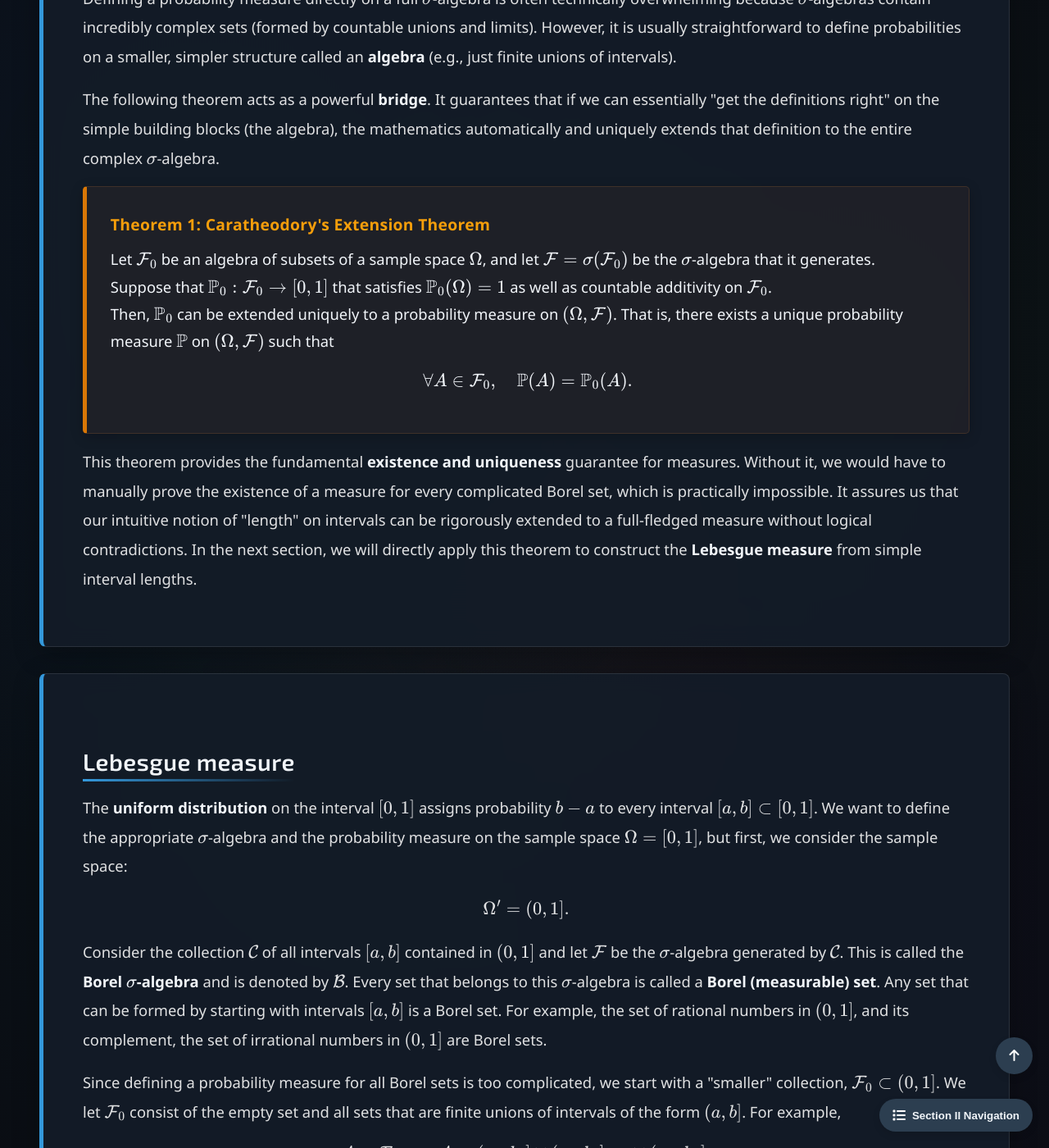
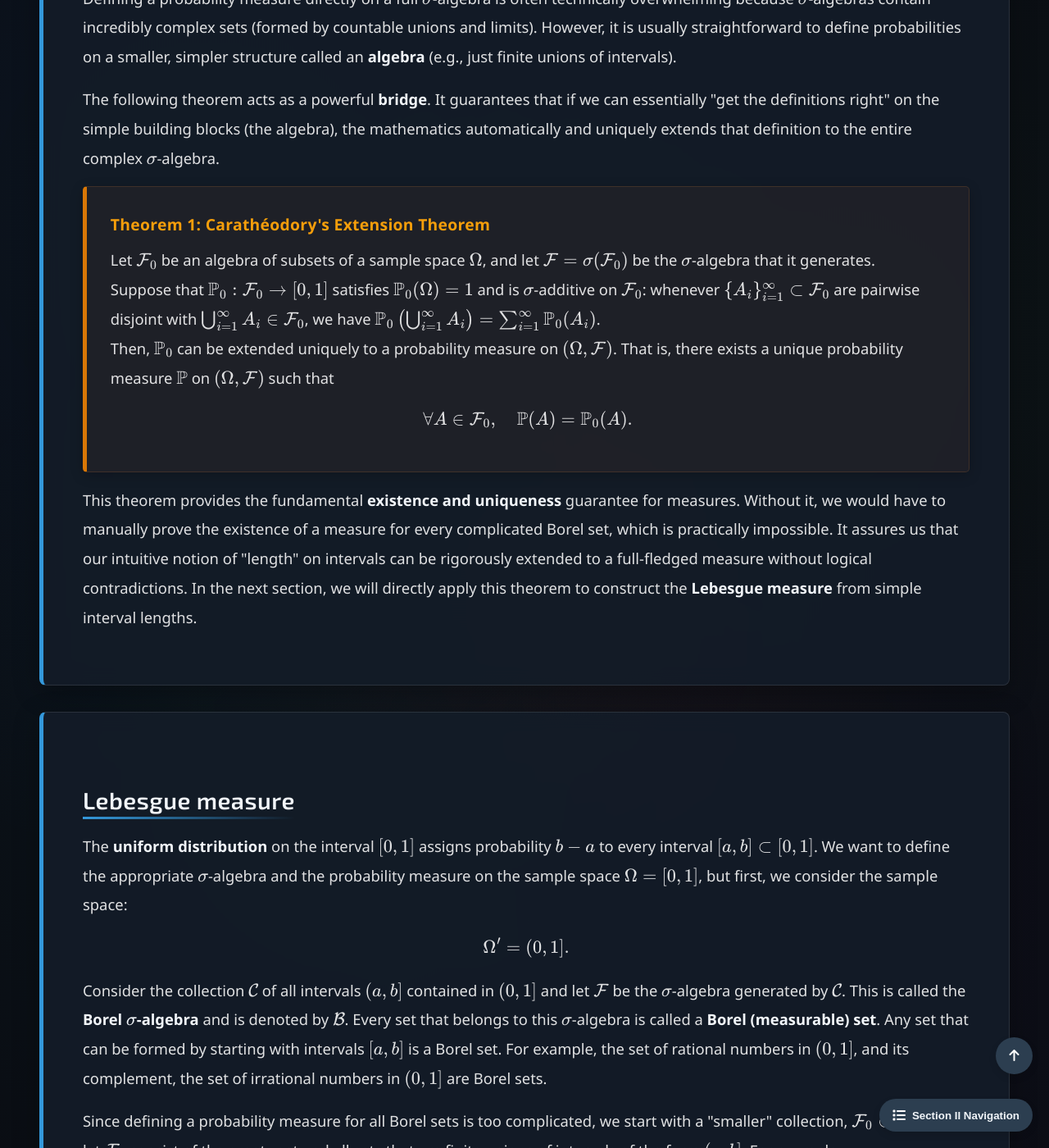
Before and after one commit to Yusukey01/yusukey01.github.io, a Jekyll site: the page built from Mathematics/Calculus/measure.html, in a window 1280 px wide and 1400 px high, scrolled down 6164 px. Shown: the whole window at 82% size. Built offline with Jekyll 4.4.1, drawn with Linux system fonts in a browser that asks for light colours; some of the changed text lies outside the part shown.

Commit message:
fix text

```diff
--- a/Mathematics/Calculus/measure.html
+++ b/Mathematics/Calculus/measure.html
@@ -100,7 +100,7 @@ uses_python: false
                     \]
                     and an elementary outcome is an infinite sequence such as:
                     \[
-                    \omega =  \{1, 1, 4, 3, 1, 5, \cdots\}.
+                    \omega =  (1, 1, 4, 3, 1, 5, \cdots ).
                 \]
                 </p>
                 <p>
@@ -136,7 +136,7 @@ uses_python: false
                 <ol style="padding-left: 40px;">
                     <li>\(\emptyset \in \mathcal{F}\).</li>
                     <li>If \(A \in \mathcal{F}\), then \(A^c \in \mathcal{F}\).</li>
-                    <li>If \(\forall i \in \mathbb{N}, A_i \in \mathcal{F}\), then \(\bigcup_{i =1}^{\infty} A_i \in \mathcal{F}\).</li>
+                    <li>If \(\{A_i\}_{i=1}^{\infty} \subset \mathcal{F}\), then \(\bigcup_{i =1}^{\infty} A_i \in \mathcal{F}\).</li>
                 </ol>
                 <br>
                 An <strong>event</strong> \(A\) is called an <strong>\(\mathcal{F}\)-measurable set</strong>, or simply a measurable set. The pair
@@ -248,18 +248,22 @@ uses_python: false
                 </p>
 
                 <div class="theorem">
-                    <span class="theorem-title">Theorem 1: Caratheodory's Extension Theorem</span>
+                    <span class="theorem-title">Theorem 1: Carathéodory's Extension Theorem</span>
+                    <p>
                         Let \(\mathcal{F}_0\) be an algebra of subsets of a sample space \(\Omega\), and
                         let \(\mathcal{F} = \sigma(\mathcal{F}_0)\) be the \(\sigma\)-algebra that it generates.
                         <br>
-                    Suppose that \(\mathbb{P}_0 : \mathcal{F}_0 \to [0, 1]\) that satisfies \(\mathbb{P}_0(\Omega) = 1\)
-                    as well as countable additivity on \(\mathcal{F}_0\).
+                        Suppose that \(\mathbb{P}_0 : \mathcal{F}_0 \to [0, 1]\) satisfies \(\mathbb{P}_0(\Omega) = 1\)
+                        and is \(\sigma\)-additive on \(\mathcal{F}_0\): whenever \(\{A_i\}_{i=1}^{\infty} \subset \mathcal{F}_0\)
+                        are pairwise disjoint with \(\bigcup_{i=1}^{\infty} A_i \in \mathcal{F}_0\), we have
+                        \(\mathbb{P}_0\left(\bigcup_{i=1}^{\infty} A_i\right) = \sum_{i=1}^{\infty} \mathbb{P}_0(A_i)\).
                         <br>
                         Then, \(\mathbb{P}_0\) can be extended uniquely to a probability measure on \((\Omega, \mathcal{F})\).
                         That is, there exists a unique probability measure \(\mathbb{P}\) on \((\Omega, \mathcal{F})\) such that
                         \[
                         \forall A \in \mathcal{F}_0, \quad \mathbb{P}(A) = \mathbb{P}_0(A).
                     \]
+                    </p>
                 </div>
 
                 <p>
@@ -281,7 +285,7 @@ uses_python: false
                     \[
                     \Omega' = (0, 1].
                     \]
-                    Consider the collection \(\mathcal{C}\) of all intervals \([a, b]\) contained in \((0, 1]\) and let \(\mathcal{F}\) be
+                    Consider the collection \(\mathcal{C}\) of all intervals \((a, b]\) contained in \((0, 1]\) and let \(\mathcal{F}\) be
                     the \(\sigma\)-algebra generated by \(\mathcal{C}\). This is called the <strong>Borel \(\sigma\)-algebra</strong> and is
                     denoted by \(\mathcal{B}\). Every set that belongs to this \(\sigma\)-algebra is called a <strong>Borel (measurable) set</strong>.
                     Any set that can be formed by starting with intervals \([a, b]\) is a Borel set. For example,
@@ -327,8 +331,11 @@ uses_python: false
 
                 <div class="proof">
                     <span class="proof-title">Revisit our Problem:</span>
+                    <p>
                         Remember, in the previous section, we encountered the following problem:
-                    <br>
+                    </p>
+
+                    <p>
                         Consider the <strong>Dirichlet function</strong>:
                         \[
                         f(x)=
@@ -341,12 +348,15 @@ uses_python: false
                         \[
                         \int_0^1 f(x)dx
                         \]
-                    <br>
+                    </p>
+
+                    <p>
                         Now, we can see the interval \([0, 1]\) as the sample space \(\Omega\). The smallest \(\sigma\)-algebra that contains
                         every interval \([a, b] \subset [0, 1]\) is the <strong>Borel \(\sigma\)-algebra</strong>. Moreover,
                         the Dirichlet function is measurable with respect to the Borel \(\sigma\)-algebra because both the set of
                         rationals: \(\mathbb{Q} \cap [0, 1]\) and irrationals \([0, 1] \setminus \mathbb{Q}\) are Borel sets. Therefore, in short,
                         the Dirichlet function is <strong>Lebesgue measurable</strong>.
+                    </p>
                 </div>
 
                 <p>
@@ -393,12 +403,13 @@ uses_python: false
                     <br>
                     Therefore, \(\mu\) is a measure on \((\mathbb{R}, \mathcal{B})\), which is the Lebesgue measure.
                 </p>
-                <div class="proof">
-                    <span class="proof-title">Why do single points have zero measure?</span>
-                    In discrete probability, an elementary outcome \(\omega\) has positive mass. However, in the Lebesgue measure on \(\mathbb{R}\),
-                    every singleton set \(\{x\}\) has measure zero.
-                    <br><br>
-                    <strong>Proof:</strong><br>
+
+                <p>
+                    In discrete probability, an elementary outcome \(\omega\) has positive mass.
+                    However, in the Lebesgue measure on \(\mathbb{R}\), every singleton set \(\{x\}\) has measure zero.
+                <p>
+
+                <p>
                     Using the continuity of measure (from above), consider a sequence of intervals decreasing to \(\{x\}\):
                     \[
                     A_n = (x - \frac{1}{n}, x]
@@ -410,7 +421,7 @@ uses_python: false
                     This implies that any <strong>countable set</strong> (like \(\mathbb{Q}\), the rational numbers) also has measure zero,
                     because \(\mu(\cup \{x_i\}) = \sum \mu(\{x_i\}) = 0\).
                     This is essentially why the "probability" of picking an exact integer from the real line is zero.
-                </div>
+                </p>
                 <p>
                     Note: Since \(\mu(\mathbb{R}) = \infty\), this is NOT a probability measure.
                 </p>
```
Lines whose indentation alone changed are shown as unchanged.
